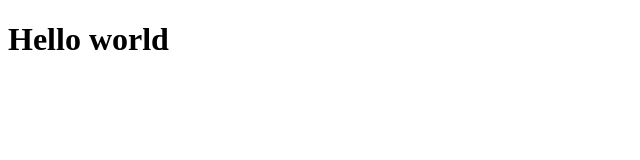
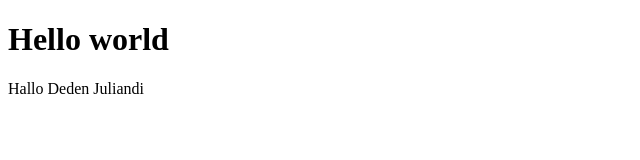
Before and after one commit to dedenjuliandi10/wpu-git-testing, a plain HTML site: page index.html in a window 1280 px wide. Shown: the whole page, without its empty margins (0-640 px from the left). Drawn offline with Linux system fonts and the light colour scheme.

Commit message:
menambahkan paragraf

```diff
--- a/index.html
+++ b/index.html
@@ -8,5 +8,6 @@
 </head>
 <body>
     <h1>Hello world</h1>
+    <p>Hallo Deden Juliandi</p>
 </body>
 </html>
```
